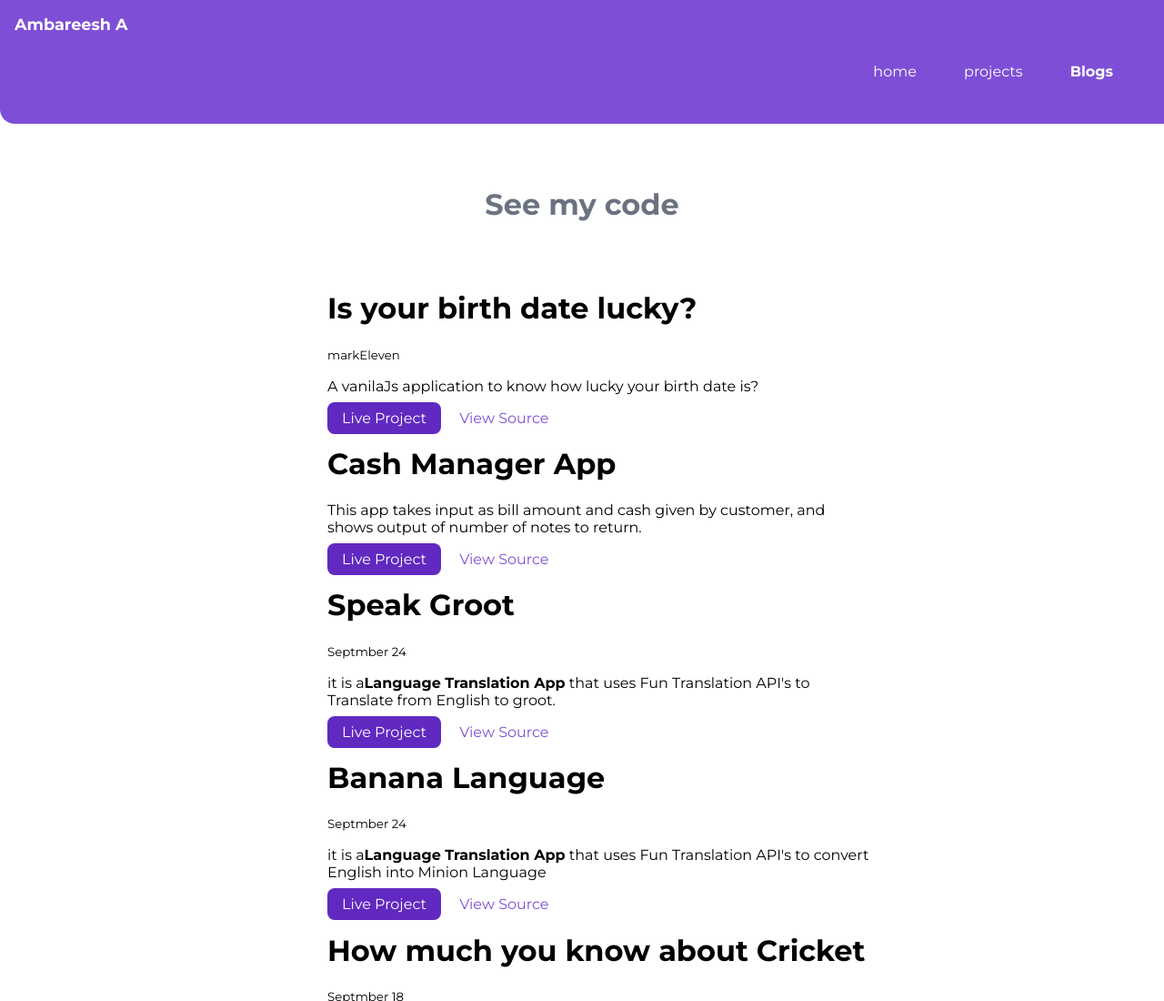
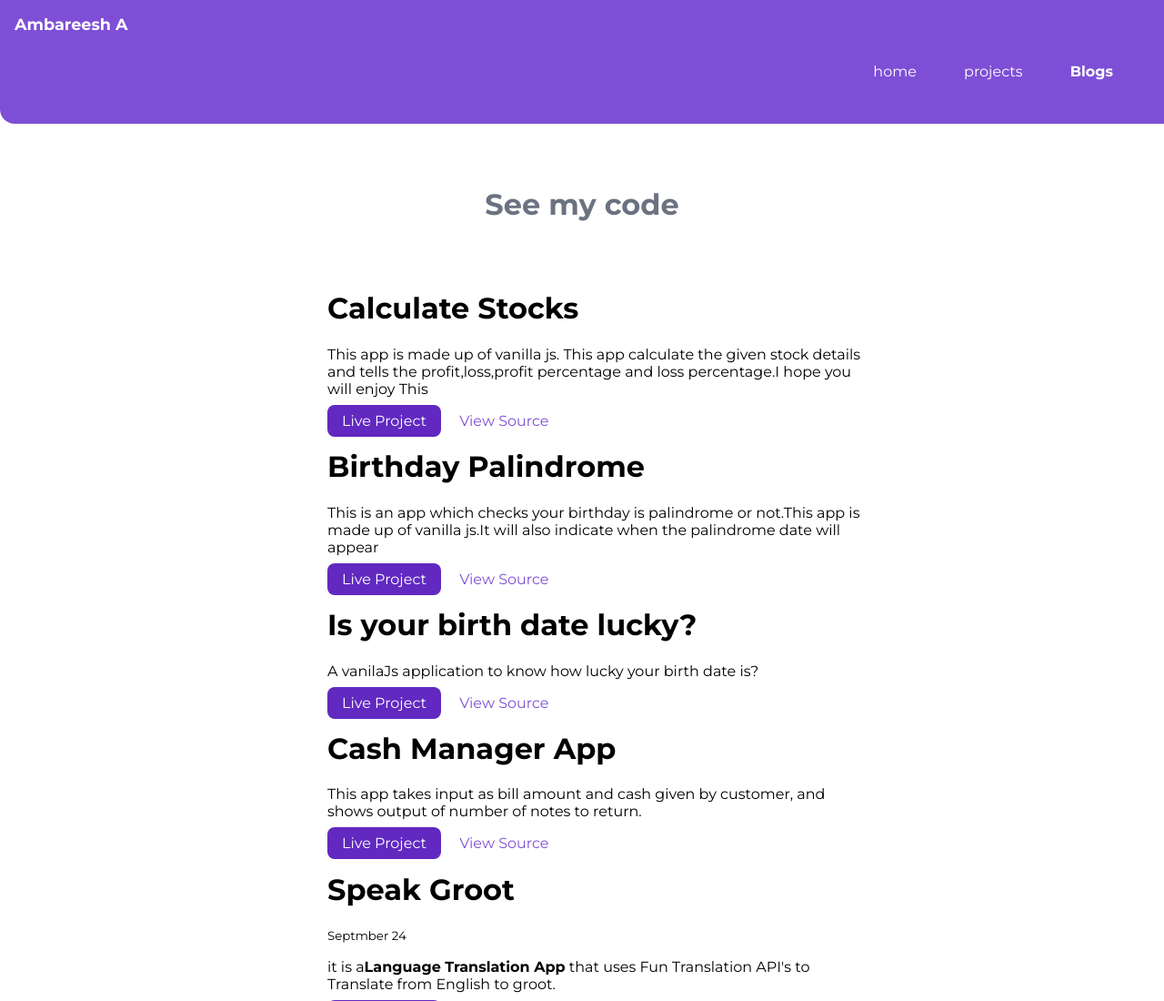
Before and after one commit to Ambareesh17/Ambareesh-portfolio, a plain HTML site: page projects.html in a window 1280 px wide. Shown: the top 1100 px of the page at 91% size. Drawn offline with Linux system fonts and the light colour scheme.

Commit message:
Update projects.html

```diff
--- a/projects.html
+++ b/projects.html
@@ -29,8 +29,26 @@
     <ul class="list-non-bullet">
         <li>
             <div class="container container-center">
+                   <h1>Calculate Stocks</h1>
+                   <small></small>
+                   <p>This app is made up of vanilla js. This app calculate the given stock details and tells the profit,loss,profit percentage and loss percentage.I hope you will enjoy This</p>
+                   <a class="link link-primary" href="https://calculatestocksapp.netlify.app/">Live Project</a>
+                   <a class="link link-secondary" href="https://github.com/Ambareesh17/calculate-stocks/">View Source</a>
+            </div>
+        </li>
+        <li>
+            <div class="container container-center">
+                   <h1>Birthday Palindrome</h1>
+                   <small></small>
+                   <p>This is an app which checks your birthday is palindrome or not.This app is made up of vanilla js.It will also indicate when the palindrome date will appear</p>
+                   <a class="link link-primary" href="https://birthdaypalindromeapp.netlify.app/">Live Project</a>
+                   <a class="link link-secondary" href="https://github.com/Ambareesh17/palindrome-birthday/">View Source</a>
+            </div>
+        </li>
+        <li>
+            <div class="container container-center">
                    <h1>Is your birth date lucky?</h1>
-                   <small>markEleven</small>
+                   <small></small>
                    <p>A vanilaJs application to know how lucky your birth date is?</p>
                    <a class="link link-primary" href="https://compassionate-wozniak-272859.netlify.app/">Live Project</a>
                    <a class="link link-secondary" href="https://github.com/Ambareesh17/Lucky-birthday">View Source</a>
```
